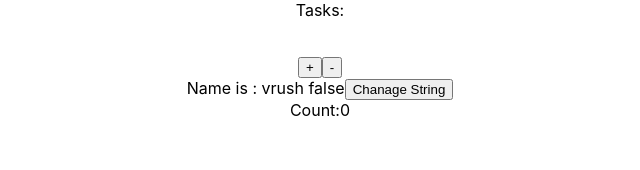
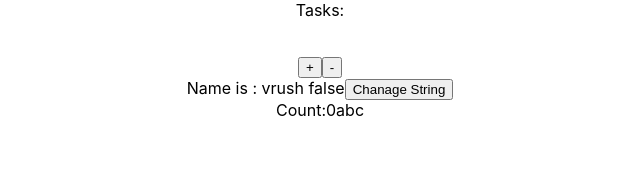
Before and after one commit to VrushaliBhosale/MyAPP, a React (Create React App) app: page / in a window 1280 px wide. Shown: the top 170 px of the page, without its empty margins (320-960 px from the left). Built offline with nearby package versions, Linux system fonts and the light colour scheme; the HTML template or start-up script is replaced by a standard one.

Commit message:
modifications

```diff
--- a/src/App.js
+++ b/src/App.js
@@ -32,6 +32,7 @@ class App extends Component {
         Name is : {store.name} {store.boolean + ""}
         <button onClick={store.changeString}>Chanage String</button><br />
         Count:{store.count}
+         abc
       </div>
     );
   }
```
